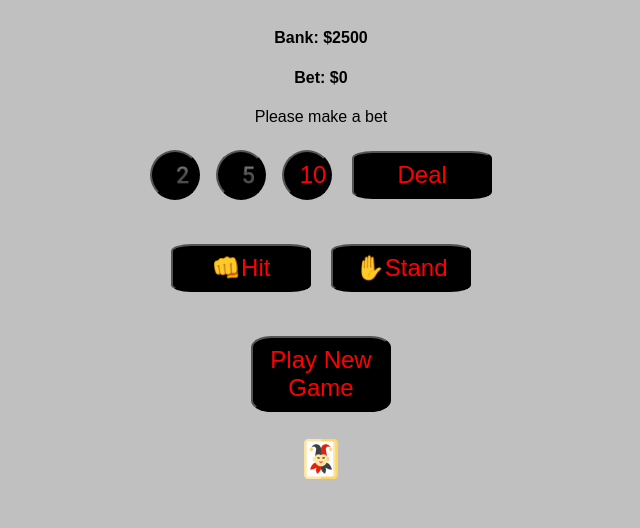
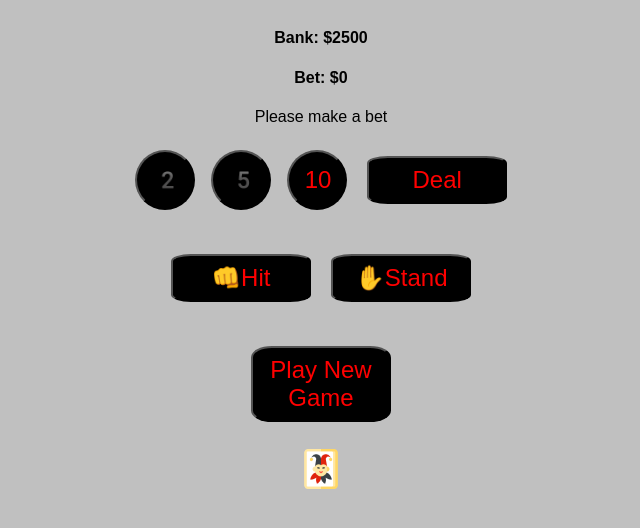
Before and after one commit to daisy119/Blackjack, a plain HTML site: page index.html in a window 1280 px wide. Shown: the part 418-946 px from the top of the page, without its empty margins (319-959 px from the left). Drawn offline with Linux system fonts and the light colour scheme.

Commit message:
add styling to button

```diff
--- a/css/style.css
+++ b/css/style.css
@@ -74,8 +74,8 @@ img {
 #two, #five, #ten {
   text-align: center;
   border-radius: 50%;
-  height:50px;
-  width: 50px;
+  height:60px;
+  width: 60px;
   color:red;
   background-color: black;
 }
```
